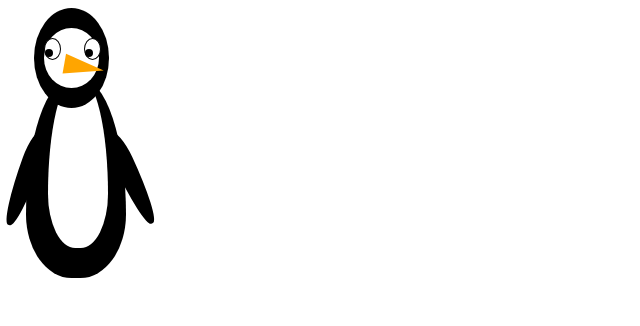
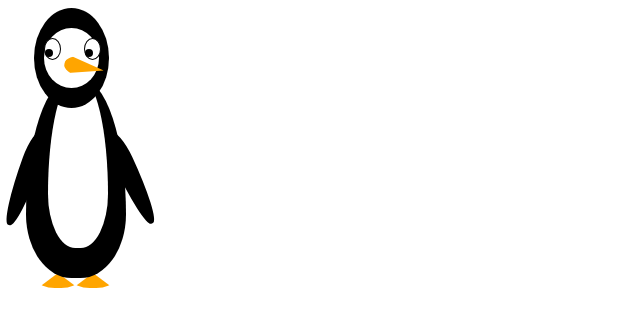
Before and after one commit to sophia-p/css-example-animation, a website: page index.html in a window 1280 px wide. Shown: the full height of the page, 0-640 px from the left. Drawn offline with Linux system fonts and the light colour scheme.

Commit message:
add feet

```diff
--- a/index.html
+++ b/index.html
@@ -22,7 +22,8 @@
 		<div class="flipper-left"></div>
 		<div class="flipper-right"></div>
 	</div>
-
+	<div class="foot-left"></div>
+	<div class="foot-right"></div>
 
 </div>
 
--- a/penguin.css
+++ b/penguin.css
@@ -77,6 +77,7 @@
     border-top: 10px solid transparent;
     border-right: 40px solid orange;
     border-bottom: 10px solid transparent;
+    border-radius: 80% / 95% 95% 95% 95%;
 }
 
 
@@ -126,3 +127,29 @@
     border-radius: 50% / 75% 75% 35% 35%;
     transform: rotate(155deg);
 }
+
+.foot-left {
+    z-index: -4;
+    position: relative;
+    left: 30px;
+    top: -5px;
+    width: 0;
+    height: 0;
+    border-style: solid;
+    border-width: 0 20px 15px 20px;
+    border-color: transparent transparent orange transparent;
+    border-radius: 80% / 95% 5% 95% 95%;
+}
+
+.foot-right {
+    z-index: -4;
+    position: relative;
+    left: 65px;
+    top: -20px;
+    width: 0;
+    height: 0;
+    border-style: solid;
+    border-width: 0 20px 15px 20px;
+    border-color: transparent transparent orange transparent;
+    border-radius: 80% / 95% 5% 95% 95%;
+}
```
